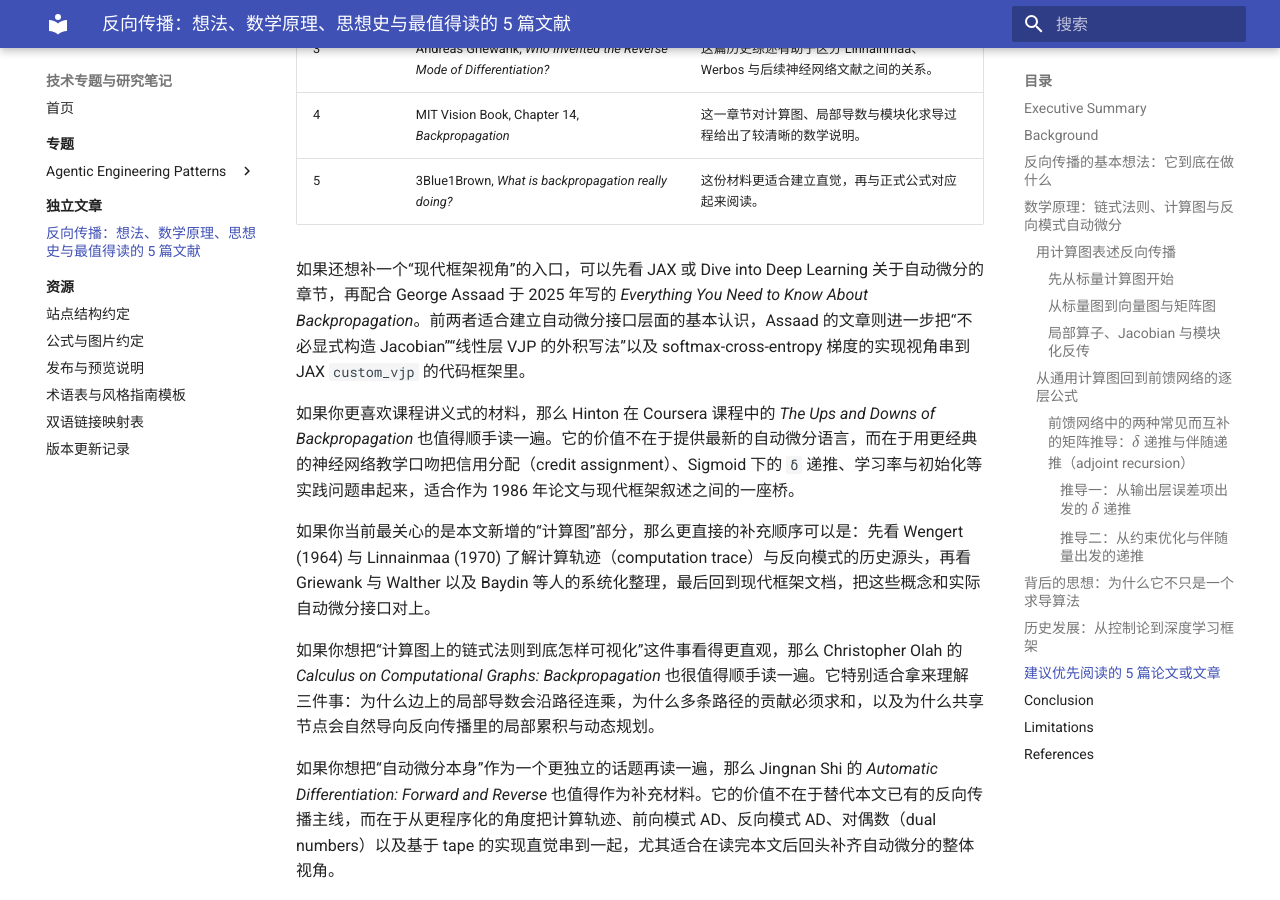
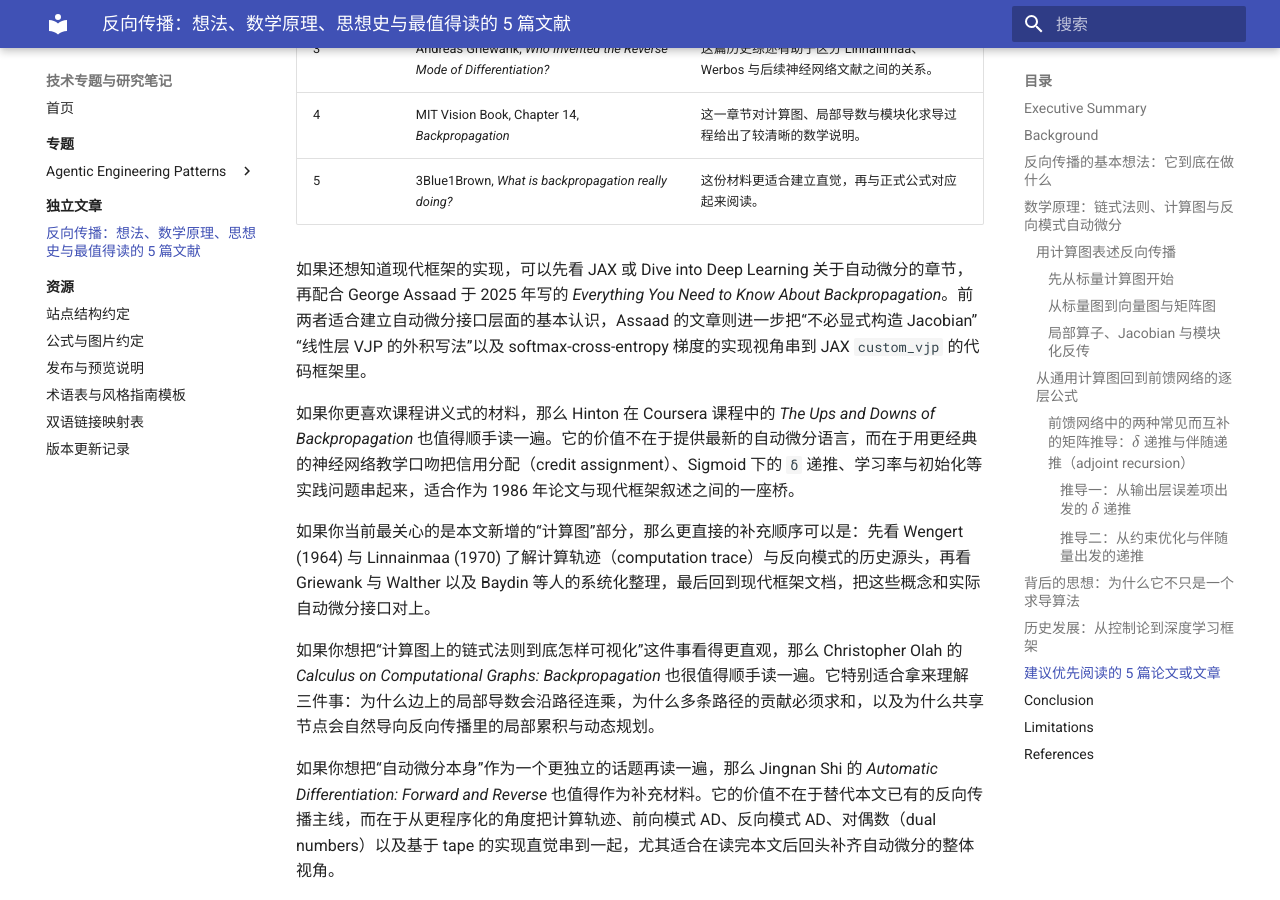
Before and after one commit to mypopydev/mypopydev.github.io, an MkDocs documentation site: the page built from docs/articles/backpropagation-ideas-math-history-5-readings.md, in a window 1280 px wide and 900 px high, scrolled down 20866 px. Built offline with MkDocs 1.6.1 and Material for MkDocs 9.7.7, drawn with Linux system fonts in a browser that asks for light colours.

Commit message:
Polish framework reading suggestion

```diff
--- a/docs/articles/backpropagation-ideas-math-history-5-readings.md
+++ b/docs/articles/backpropagation-ideas-math-history-5-readings.md
@@ -422,7 +422,7 @@ Paul Werbos 的贡献更接近于把这一骨架明确连接到神经网络学
 | 4 | MIT Vision Book, Chapter 14, *Backpropagation* | 这一章节对计算图、局部导数与模块化求导过程给出了较清晰的数学说明。 |
 | 5 | 3Blue1Brown, *What is backpropagation really doing?* | 这份材料更适合建立直觉，再与正式公式对应起来阅读。 |
 
-如果还想补一个“现代框架视角”的入口，可以先看 JAX 或 Dive into Deep Learning 关于自动微分的章节，再配合 George Assaad 于 2025 年写的 *Everything You Need to Know About Backpropagation*。前两者适合建立自动微分接口层面的基本认识，Assaad 的文章则进一步把“不必显式构造 Jacobian”“线性层 VJP 的外积写法”以及 softmax-cross-entropy 梯度的实现视角串到 JAX `custom_vjp` 的代码框架里。
+如果还想知道现代框架的实现，可以先看 JAX 或 Dive into Deep Learning 关于自动微分的章节，再配合 George Assaad 于 2025 年写的 *Everything You Need to Know About Backpropagation*。前两者适合建立自动微分接口层面的基本认识，Assaad 的文章则进一步把“不必显式构造 Jacobian”“线性层 VJP 的外积写法”以及 softmax-cross-entropy 梯度的实现视角串到 JAX `custom_vjp` 的代码框架里。
 
 如果你更喜欢课程讲义式的材料，那么 Hinton 在 Coursera 课程中的 *The Ups and Downs of Backpropagation* 也值得顺手读一遍。它的价值不在于提供最新的自动微分语言，而在于用更经典的神经网络教学口吻把信用分配（credit assignment）、Sigmoid 下的 `δ` 递推、学习率与初始化等实践问题串起来，适合作为 1986 年论文与现代框架叙述之间的一座桥。
 
```
